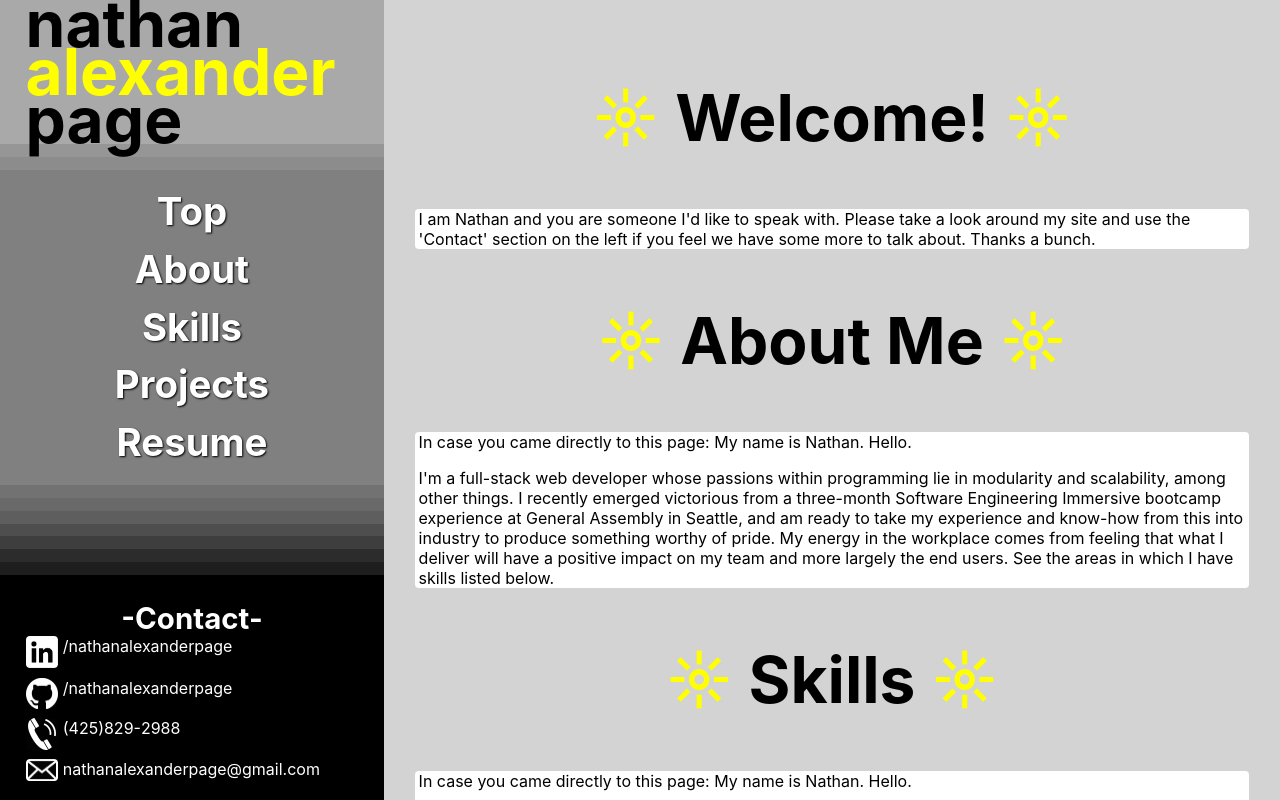
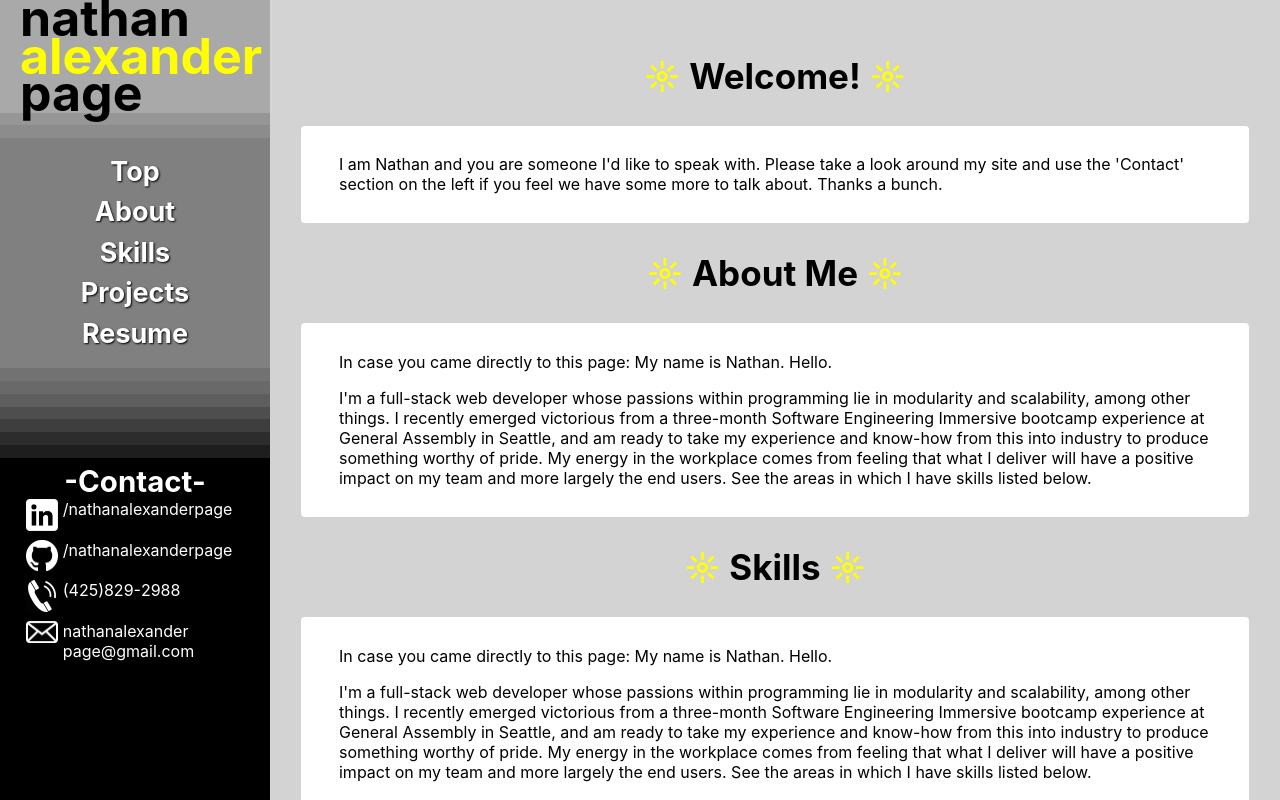
Before and after one commit to nathanalexanderpage/personal-website, a React (Create React App) app: page / in a window 1280 px wide. Shown: the top 800 px of the page. Built offline with nearby package versions, Linux system fonts and the light colour scheme.

Commit message:
content side looks decent; media query formatting bugs fixed

```diff
--- a/src/App.css
+++ b/src/App.css
@@ -1,3 +1,7 @@
+@media query {
+
+}
+
 .contact-tile {
   width: 2.5vw;
 }
@@ -80,7 +84,7 @@
 }
 
 .links-content {
-  padding: 2vw;
+  padding: 5px 2vw;
 }
 
 .links-grid {
@@ -137,7 +141,7 @@
 
 .proj {
   border-radius: 4px;
-  padding: 0 4px 0 4px;
+  padding: 1vw 3vw 1vw 3vw;
   background-color: white;
 }
 
@@ -278,3 +282,46 @@ ul {
   margin: 1vw;
   padding: 0;
 }
+
+@media (max-width: 699px) {
+  .navlist > a > .navitem {
+    font-size: 20px;
+  }
+  h4 {
+    font-size: 16.1px;
+  }
+}
+
+@media (max-width: 499px) {
+  .navlist > a > .navitem {
+    font-size: 15px;
+  }
+}
+
+@media (min-width: 700px) {
+  h2 {
+    font-size: 35px;
+  }
+}
+
+@media (min-width: 900px) {
+  .content {
+    width: 100%;
+  }
+
+  .nav, .trans, .links {
+    width: 270px;
+  }
+
+  .navlist > a > .navitem {
+    font-size: 27px;
+  }
+}
+@media (min-width: 1000px) {
+  .header {
+    padding-left: 20px;
+  }
+  h1 {
+    font-size: 50px;
+  }
+}
--- a/src/pages/Home.js
+++ b/src/pages/Home.js
@@ -3,7 +3,7 @@ import React from 'react';
 function Home() {
   return (
     <div>
-      <div>
+      <div className="sec first">
         <h2>
           <span className="flare">&#9788;</span> Welcome! <span className="flare">&#9788;</span>
         </h2>
@@ -14,7 +14,7 @@ function Home() {
         </div>
 
       </div>
-      <div id="about">
+      <div id="about" className="sec">
         <h2>
           <span className="flare">&#9788;</span> About Me <span className="flare">&#9788;</span>
         </h2>
@@ -28,7 +28,7 @@ function Home() {
         </div>
 
       </div>
-      <div id="skills">
+      <div id="skills" className="sec">
         <h2>
           <span className="flare">&#9788;</span> Skills <span className="flare">&#9788;</span>
         </h2>
@@ -42,7 +42,7 @@ function Home() {
         </div>
 
       </div>
-      <div id="projects">
+      <div id="projects" className="sec">
         <h2>
           <span className="flare">&#9788;</span> Projects <span className="flare">&#9788;</span>
         </h2>
```
